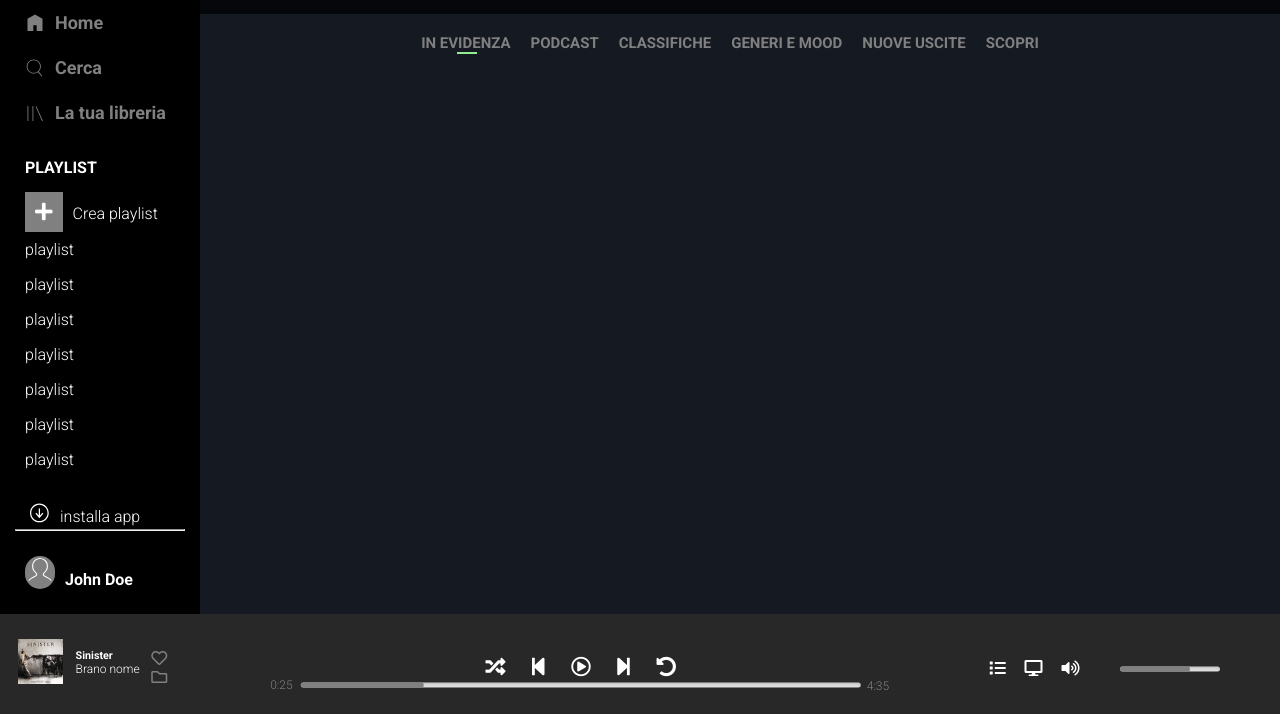
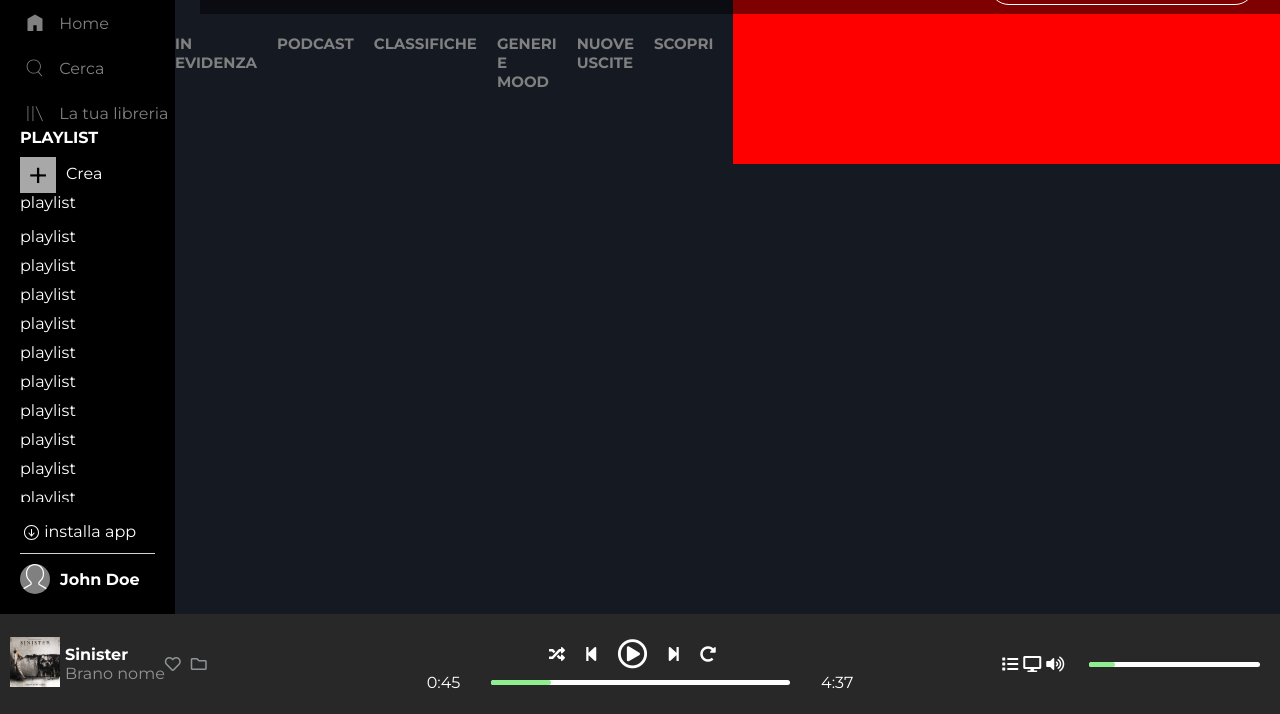
Before and after one commit to Simone-ortu/html-css-spotifyweb, a plain HTML site: page index.html in a window 1280 px wide. Shown: the part 86-800 px from the top of the page. Drawn offline with Linux system fonts and the light colour scheme.

Commit message:
Correzione codice
Ho visto che ho sbagliato molte delle parti del mio codice

```diff
--- a/css/style.css
+++ b/css/style.css
@@ -18,9 +18,12 @@
 main {
   display: flex;
   height: calc(100% - 100px);
+  overflow: hidden;
+  flex-direction: row;
 }
-body{
-  font-family: 'Roboto', sans-serif;
+body {
+  color: white;
+  font-family: 'Montserrat', sans-serif;
 }
 main a{
   text-decoration: none;
@@ -29,7 +32,13 @@ main a{
 main .home a{
   opacity: 0.5;
   height: 15px;
-
+}
+a:hover,
+a:focus {
+  color:white;
+}
+ul {
+  list-style: none;
 }
 main .home a:active{
   opacity: 1;
@@ -48,7 +57,13 @@ main .home a:active{
 .left-nav .logo img{
   opacity: 1;
 }
-.left-nav img{
+.nav-logo-mobile {
+ display: none;
+}
+
+.logo img,
+.menu-list img,
+.playlist img{
   width: 150px;
   margin-top: 25px;
   margin-left: 25px;
@@ -66,73 +81,89 @@ main .home a:active{
 .left-nav .home span {
   padding-left: 10px;
   vertical-align: middle;
-  font-weight: 600;
-  font-size: 18px;
+  font-size: 16px;
 }
 .left-nav .playlist{
-  flex-grow: 2;
+  flex-grow:2;
   min-height: 200px;
-  overflow-y: auto;
-  margin-top: 50px;
+  padding: 20px;
+  margin-bottom: 60px;
 }
 .left-nav .playlist h4{
-  margin-left: 25px;
-  margin-bottom: 15px;
+  font-size: 16px;
   text-transform: uppercase;
+  margin-bottom: 10px;
   color: white;
 }
-.left-nav .playlist ul{
+.left-nav .playlist .add-playlist span:before{
+  display: inline-block;
+  content:'+';
+  width: 36px;
+  height: 36px;
+  line-height: 36px;
+  margin-right: 10px;
+  font-size: 36px;
+  color: black;
+  background-color: rgba(255, 255, 255, 0.66);
+  text-align: center;
+  vertical-align: middle;
+}
+.left-nav .playlist .add-playlist:hover span:before {
+  background-color: rgba(255, 255, 255, 1);
+}
+.left-nav .playlist .menu-list{
+  margin-top: 10px;
+  height: 100%;
   overflow-y: auto;
 }
-.left-nav .playlist li{
-  margin-left: 25px;
-  list-style: none;
-  line-height: 35px;
+
+.left-nav .playlist .menu-list li{
+  padding: 5px 0;
 }
 
 
-.fa-plus{
-  font-size: 20px;
-  padding: 10px;
-  background-color: grey;
-  margin-right: 10px;
+
+
+/* nav di sinistra footer */
+.left-nav .user {
+  background-color: black;
+  padding: 20px;
+
+}
+.left-nav .user .download img {
+  width: 20px;
+  vertical-align: middle;
 }
 
-.user hr{
-  margin: 0 15px;
+.left-nav .user .download {
+  border-bottom: 1px solid lightgrey;
+  padding-bottom: 10px;
+  margin: 0;
 }
-.user .download {
-  line-height: 25px;
+
+.left-nav .user .account .account-avatar img {
+  width: 30px;
+  margin: 0;
 }
-.user .download img{
-  width: 25px;
-  vertical-align: text-bottom;
-  margin-right: 10px;
+.left-nav .user .account{
+  display: flex;
+  align-items: center;
+  padding-top: 10px;
 }
-.user .account{
-  margin-bottom: 25px;
-}
-.user .account img{
+
+.left-nav .user .account .account-avatar {
   width: 30px;
-  border-radius: 35px;
-  border:  2px solid grey;
-  line-height: 20px;
-  vertical-align: bottom;
-  margin-right: 10px;
+  height: 30px;
+  margin-right:10px;
+  border-radius: 50%;
   background-color: grey;
-}
-.user .account a{
-  font-weight: 600;
-}
-.user .download a{
-  vertical-align: bottom;
-  text-decoration: none;
-
+  overflow: hidden;
 }
 .top-bar{
   width: calc(100% - 200px);
   height: 100px;
-  background-color: rgba(0, 0, 0, 0.7);
+  padding: 25px;
+  background-color: rgba(0, 0, 0, 0.5);
   position: fixed;
   top: 0;
   right: 0;
@@ -151,15 +182,76 @@ main .home a:active{
 }
 
 
+
+@media screen and (max-width: 600px){
+  .left-nav {
+    width: 50px;
+  }
+
+  #top-nav, .top-bar {
+    width: calc(100% - 50px);
+  }
+
+  .left-nav .logo,
+  .left-nav .playlist,
+  .left-nav .home .menu-list span,
+  .left-nav .user .download span,
+  .left-nav .user .account h4 {
+    display: none;
+  }
+
+  .left-nav .nav-logo-mobile {
+    display: block;
+    width: 60%;
+    text-align: center;
+    margin: auto;
+    padding-top: 5px;
+  }
+
+  .left-nav .user .download {
+    border-bottom: 0;
+  }
+
+
+  .left-nav .menu-list li,
+  .left-nav .menu-list li.active {
+    padding: 0;
+    border-left:0;
+  }
+
+  .left-nav .home {
+    text-align: center;
+  }
+
+  .user {
+    flex-grow: 1;
+    display: flex;
+    flex-direction: column;
+    align-items: center;
+    justify-content: flex-end;
+  }
+
+  .left-nav .user .account .account-avatar {
+    margin-right: 0;
+  }
+
+
+}
+
 #top-nav{
   width: calc(100% - 200px);
+  height: 150px;
+  display: flex;
+  flex-direction: row;
 }
 .top_nav_cont{
   width: 100%;
   margin-top: 120px;
+  display: block;
   display: flex;
   flex-direction: row;
   justify-content: center;
+  /* flex-wrap: wrap; */
 }
 .pr_20px{
   padding-right: 20px;
@@ -169,20 +261,24 @@ main .home a:active{
   color: grey;
   font-size: 15px;
 }
-.p_relative{
+/* rencetly */
+#recently{
   position: relative;
+  width: calc(100% - 200px);
+  height: 250px;
+  background-color: red;
+
 }
-.green_bar{
-  position: absolute;
-  width: 20px;
-  border-bottom: 2px solid lightgreen;
-  left: 33%;
+.container_b{
+  margin-top: 400px;
+  background-color: red;
+
+  display: flex;
+  flex-direction: row;
 }
-
-
-
-
-
+.container_b .album{
+  width: calc(100% / 6);
+}
 
 
 
@@ -206,131 +302,174 @@ footer{
   position: fixed;
   bottom: 0;
   left: 0;
+ }
+
+/* WARNING FOOTER */
+
+.foot{
+  display: flex;
+  flex-direction: row;
+  justify-content: space-between;
+  height: 100%;
 }
-.container_m{
+
+.sinister{
+  width: calc(100% / 3);
+  align-items: center;
+}
+.player{
+ display: flex;
+ flex-direction: column;
+ justify-content: center;
+ width: calc(100% / 3);
+}
+#oversize{
+  font-size: 30px;
+}
+.player{
+  width: calc(100% / 3);
+}
+.playmusic{
+  text-align: center;
+}
+.playmusic li{
+  display: inline;
+  padding-right: 15px;
+  vertical-align: middle;
+}
+.sotto{
+ align-items: center;
+}
+.barra1{
+  height: 5px;
+  width: 70%;
+  border-radius: 3px;
+  background-color: white;
+  margin: 0 20px;
+}
+.barrain1{
+  height: 5px;
+  width: 20%;
+  border-radius: 3px;
+  background-color: lightgreen;
+}
+.control{
+  width: calc(100% / 3);
+  align-items: center;
+  justify-content: flex-end;
+}
+/* WARNING:  */
+.aaaa li {
+padding-right: 5px;
+}
+.barra2{
+  height: 5px;
+  width: 40%;
+  border-radius: 3px;
+  background-color: white;
+  margin: 0 20px;
+}
+.barrain2{
+  height: 5px;
+  width: 15%;
+  border-radius: 3px;
+  background-color: lightgreen;
+}
+.row{
   display: flex;
   flex-direction: row;
 }
-.copertina{
-  width: 200px;
+.spbw{
+  justify-content: space-between;
 }
-.copertina .c_small{
-  width: calc(100% / 3);
-  float: left;
+.md{
+  height: 50px;
 }
-.copertina .c_small img{
-  width: 45px;
-  height: 45px;
-  margin: 25px 18px;
-}
-.copertina .track{
-  width: calc(100% / 3);
-  color: white;
-  float: left;
-  margin: 35px 10px;
-}
-.copertina .track p{
-  font-size: 12px;
-}
-.copertina .like{
-  margin: 35px 10px;
-  color: grey;
-}
-.p_bar{
-  width: calc(100% - 500px);
-  position: relative;
 
-}
-.tools{
-  width: 100%;
-  position: absolute;
-  top: 50%;
-  left: 50%;
-  transform: translate(-15%,-60%);
-}
-.tools ul li{
- display: inline-block;
- list-style: none;
- padding-left: 20px;
-}
-.tools ul li a{
-  text-decoration: none;
-  font-size: 20px;
+.hwhite:hover{
   color: white;
 }
-.wrapper_m {
-	width: 73%;
-  position: absolute;
-  top: 65%;
-  left: 50%;
-  transform: translate(-50%,-50%);
+.underwhite:hover{
+  color: white;
+  text-decoration: underline;
 }
-.wrapper_m::before{
-  content: '0:25';
-  display: inline;
-  position: absolute;
-  left: 0;
-  transform: translate(-135%, -30%);
-  color: grey;
-  font-size: 12px;
+/* PADDING&MARGINI */
+.pd_30{
+  padding: 30px 0px;
 }
-.wrapper_m::after{
-  content: '4:35';
-  display: inline;
-  position: absolute;
-  left: 100%;
-  transform: translate(25%, -60%);
-  color: grey;
-  font-size: 12px;
+/* TOP */
+.pdt_90{
+  padding-top: 50px;
 }
-.wrapper_m .progress-bar {
-	width: 100%;
-	background-color: #e0e0e0;
-  border-radius: 3px;
-  box-shadow: inset 0 1px 3px rgba(0, 0, 0, .2);
+.pdt_50{
+  padding-top: 50px;
 }
-
-
-.wrapper_m .progress-bar-fill {
-	display: block;
-	height: 5px;
-	background-color: grey;
-	border-radius: 3px;
-  transition: width 500ms ease-in-out;
+.pdt_30{
+  padding-top: 30px;
 }
-
-.volume{
-  width: 300px;
-  margin: 45px 10px;
+.pdt_20{
+  padding-top: 20px;
+}
+.pdt_10{
+  padding-top: 10px;
+}
+.pdt_5{
+  padding-top: 5px;
+}
+/* BOTTOM */
+.pdb_50{
+  padding-bottom: 50px;
+}
+.pdb_30{
+  padding-bottom: 30px;
+}
+.pdb_20{
+  padding-bottom: 20px;
+}
+.pdb_10{
+  padding-bottom: 10px;
+}
+.pdb_5{
+  padding-bottom: 5px;
+}
+/* RIGHT */
+.pdr_30{
+  padding-right: 30px;
+}
+.pdr_20{
+  padding-right: 20px;
+}
+.pdr_10{
+  padding-right: 10px;
+}
+.pdr_5{
+  padding-right: 5px;
+}
+/* LEFT */
+.pdl_150{
+  padding-left: 150px;
+}
+.pdl_50{
+  padding-left: 50px;
+}
+.pdl_30{
+  padding-left: 30px;
+}
+.pdl_20{
+  padding-left: 20px;
+}
+.pdl_10{
+  padding-left: 10px;
+}
+.pdl_5{
+  padding-left: 5px;
+}
+.lh{
+  line-height: 30px;
+}
+.tcw{
   color: white;
-  position: relative;
 }
-.volume i{
-  padding-left: 15px;
+.tcg{
+  color: #919496;
 }
-.volume .wrapper {
- width: 100px;
- position: absolute;
- right: 0%;
- top: 50%;
- transform: translate(-50%,-50%);
-}
-
-.volume .progress-bar {
-	width: 100%;
-	background-color: #e0e0e0;
-	border-radius: 3px;
-	box-shadow: inset 0 1px 3px rgba(0, 0, 0, .2);
-}
-
-.volume .progress-bar-fill {
-	display: block;
-	height: 5px;
-	background-color: grey;
-	border-radius: 3px;
-}
-@media screen and (max-width: 992px) {
-  .tools ul li a{
-    font-size: 80%;
-  }
-}
--- a/index.html
+++ b/index.html
@@ -6,28 +6,56 @@
   <meta http-equiv="X-UA-Compatible" content="ie=edge">
   <link rel="stylesheet" href="css/style.css">
   <link rel="preconnect" href="https://fonts.gstatic.com">
-  <link href="https://fonts.googleapis.com/css2?family=Roboto:wght@300;700&display=swap" rel="stylesheet">
+  <link href="https://fonts.googleapis.com/css?family=Montserrat:400,500,600,700" rel="stylesheet">
   <link rel="stylesheet" href="https://cdnjs.cloudflare.com/ajax/libs/font-awesome/5.15.1/css/all.min.css" integrity="sha512-+4zCK9k+qNFUR5X+cKL9EIR+ZOhtIloNl9GIKS57V1MyNsYpYcUrUeQc9vNfzsWfV28IaLL3i96P9sdNyeRssA==" crossorigin="anonymous" />
   <title>Spotify</title>
 </head>
 <body>
+  <!-- container -->
   <div class="container">
+    <!-- Main -->
     <main>
+      <!-- Nav header sx -->
       <div class="left-nav">
         <div class="logo">
         <a href="#"><img src="img/logo.svg" alt="Logo"></a>
         </div>
+        <!-- logo mobile -->
+        <div class="nav-logo-mobile">
+          <img src="img/logo-small.svg" alt="">
+        </div>
+        <!-- /logo mobile -->
+        <!-- Menu Home -->
         <div class="home">
-          <ul>
-            <li><a href="#"><img src="img/home.svg" alt="home"><span>Home</span></a></li>
-            <li><a href="#"><img src="img/search.svg" alt="search"><span>Cerca</span></a></li>
-            <li><a href="#"><img src="img/libreria.svg" alt="libreria"><span>La tua libreria</span></a></li>
+          <ul class="menu-list">
+            <li class="active">
+              <a href="#">
+                <img src="img/home.svg" alt="home">
+                <span>Home</span>
+             </a>
+           </li>
+            <li>
+              <a href="#">
+                <img src="img/search.svg" alt="search">
+                <span>Cerca</span>
+             </a>
+           </li>
+            <li>
+              <a href="#">
+                <img src="img/libreria.svg" alt="libreria">
+                <span>La tua libreria</span>
+              </a>
+            </li>
           </ul>
         </div>
+        <!-- /Menu Home -->
+        <!-- Playlist -->
         <div class="playlist">
           <h4>Playlist</h4>
-          <ul>
-            <li><a href="#"> <i class="fas fa-plus"></i>Crea playlist</a></li>
+           <a href="#" class="add-playlist">
+             <span>Crea playlist</span>
+           </a>
+          <ul class="menu-list">
             <li><a href="#">playlist</a></li>
             <li><a href="#">playlist</a></li>
             <li><a href="#">playlist</a></li>
@@ -43,24 +71,29 @@
         </div>
         <div class="user">
           <div class="download">
-            <a href="#"><img src="img/download.svg" alt="download">installa app</a>
+            <a href="#">
+              <img src="img/download.svg" alt="download">
+              <span>installa app</span>
+            </a>
           </div>
-          <hr>
           <div class="account">
-            <a href="#"><img src="img/profile.svg" alt="profile">John Doe</a>
+            <div class="account-avatar">
+              <img src="img/profile.svg" alt="profile">
+            </div>
+            <h4>John Doe</h4>
           </div>
         </div>
 
       </div>
-      <div class="top-bar clearfix">
+      <div class="top-bar">
         <div class="btn">
           <a href="#">effettua l'upgrade</a>
         </div>
-
       </div>
       <section id="top-nav">
+
         <div class="top_nav_cont">
-          <div class="evidenza pr_20px p_relative">
+          <div class="evidenza pr_20px">
             <h3>In Evidenza</h3>
             <div class="green_bar"></div>
           </div>
@@ -85,7 +118,43 @@
       </section>
       <section id="recently">
         <h2></h2>
-        <div class="container">
+        <div class="container_b">
+          <div class="album">
+            <div class="layover">
+              <!-- <img src="img/metal_lifting.jpg" alt=""> -->
+            </div>
+              <h4></h4>
+          </div>
+          <div class="album">
+            <div class="layover">
+              <!-- <img src="img/stranger.jpeg" alt=""> -->
+            </div>
+              <h4></h4>
+          </div>
+          <div class="album">
+            <div class="layover">
+              <!-- <img src="img/aquietplace.jpeg" alt=""> -->
+            </div>
+              <h4></h4>
+          </div>
+          <div class="album">
+            <div class="layover">
+              <!-- <img src="img/split.jpeg" alt=""> -->
+            </div>
+              <h4></h4>
+          </div>
+          <div class="album">
+            <div class="layover">
+              <!-- <img src="img/cure.jpeg" alt=""> -->
+            </div>
+              <h4></h4>
+          </div>
+          <div class="album">
+            <div class="layover">
+              <!-- <img src="img/sinister.jpeg" alt=""> -->
+            </div>
+              <h4></h4>
+          </div>
 
         </div>
 
@@ -99,63 +168,53 @@
 
     </main>
     <footer>
-      <div class="container_m">
-        <div class="copertina clearfix">
-          <div class="c_small">
-            <img src="img/sinister.jpeg" alt="sinister_small">
+      <!-- foot row space between  -->
+       <div class="foot">
+         <!-- sx -->
+           <ul class="sinister pdl_10 row">
+             <!-- img+ brano + ico -->
+             <li><img class="md lastimg" src="img/sinister.jpeg" alt=""></li>
+             <li><div class="info_brano pdl_5">
+                    <h4>Sinister</h4>
+                    <p class="tcg underwhite">Brano nome</p>
                  </div>
-          <div class="track">
-            <h6>Sinister</h6>
-            <p>Brano nome</p>
+             </li>
+             <li><i class="far fa-heart hwhite pdr_10 tcg"></i></li>
+             <li><i class="far fa-folder hwhite pdr_10 tcg"></i></li>
+           </ul>
+         <!-- /sx -->
+         <!-- cc -->
+         <div class="player">
+           <ul class="playmusic">
+             <li><i class="fas fa-random"></i></li>
+             <li><i class="fas fa-step-backward"></i></li>
+             <li id="oversize"><i class="far fa-play-circle scale1"></i></li>
+             <li><i class="fas fa-step-forward"></i></li>
+             <li><i class="fas fa-redo-alt"></i></li>
+           </ul>
+           <div class="sotto row spbw">
+             <span>0:45</span>
+             <div class="barra1">
+               <div class="barrain1"></div>
              </div>
-          <div class="like">
-            <i class="far fa-heart"></i>
-            <i class="far fa-folder"></i>
+             <span>4:37</span>
            </div>
          </div>
-        <div class="p_bar">
-          <div class="tools">
-          <ul>
-            <li><a href="#">
-              <i class="fas fa-random"></i>
-            </a></li>
-            <li><a href="#">
-              <i class="fas fa-step-backward"></i>
-            </a></li>
-            <li><a href="#">
-              <i class="far fa-play-circle"></i>
-            </a></li>
-            <li><a href="#">
-              <i class="fas fa-step-forward"></i>
-            </a></li>
-            <li><a href="#">
-              <i class="fas fa-undo-alt"></i>
-            </a></li>
+         <!-- /cc -->
+         <!-- dc -->
+         <div class="row control">
+             <ul class="row aaaa">
+              <li><i class="fas fa-list"></i></li>
+              <li><i class="fas fa-desktop"></i></li>
+              <li><i class="fas fa-volume-up"></i></li>
              </ul>
-          </div>
-
-          <div class="wrapper_m">
-			      <div class="progress-bar">
-				     <span class="progress-bar-fill" style="width: 22%;"></span>
+             <div class="barra2">
+               <div class="barrain2"></div>
              </div>
          </div>
+        <!-- /dx -->
        </div>
-
-
-
-        <div class="volume">
-          <i class="fas fa-list"></i>
-          <i class="fas fa-desktop"></i>
-          <i class="fas fa-volume-up"></i>
-          <div class="wrapper">
-			      <div class="progress-bar">
-				     <span class="progress-bar-fill" style="width: 70%;"></span>
-			     </div>
-		      </div>
-        </div>
-
-      </div>
-
+       <!-- /FOOT    -->
     </footer>
   </div>
 
```
Lines whose indentation alone changed are shown as unchanged.
